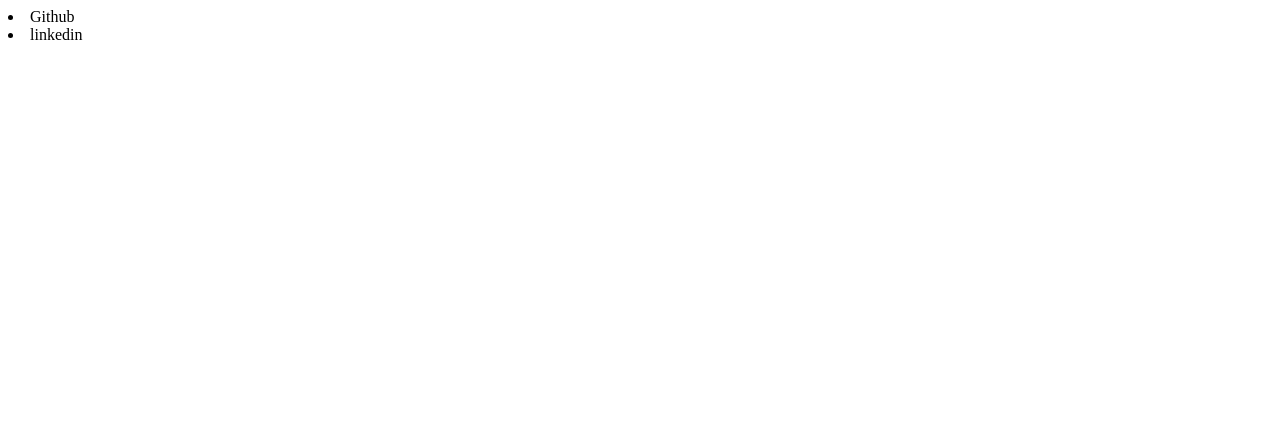
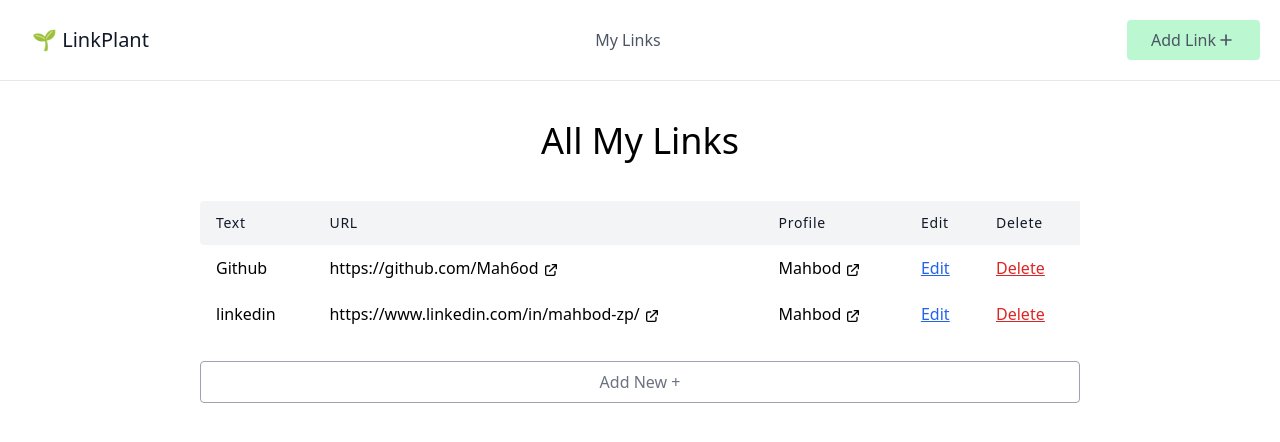
Before and after one commit to Mah6od/MyDjango-practice, a Django app: page / in a window 1280 px wide. Before the commit the part shown is almost empty. Shown: the top 442 px of the page. Run offline with Django 4.2, Linux system fonts and the light colour scheme; data comes from the database, SQL or seed files in the repository; some libraries are stand-ins or nearby versions.

Commit message:
add files

```diff
--- a/5/link_plant/templates/link_plant/link_list.html
+++ b/5/link_plant/templates/link_plant/link_list.html
@@ -1,7 +1,48 @@
-<u1>
+{% extends 'link_plant/_base.html' %}
 
-    {% for link in object_list %}
-        <li> {{ link.text }} </li>
-    {% endfor %}
-
-</u1>
+{% block content %}
+<h1 class="text-4xl text-center mb-10">All My Links</h1>
+<div class="w-full mx-auto overflow-auto">
+    <table class="table-auto w-full text-left whitespace-no-wrap">
+        <thead>
+            <tr>
+                <th class="px-4 py-3 title-font tracking-wider font-medium text-gray-900 text-sm bg-gray-100 rounded-tl rounded-bl">Text</th>
+                <th class="px-4 py-3 title-font tracking-wider font-medium text-gray-900 text-sm bg-gray-100">URL</th>
+                <th class="px-4 py-3 title-font tracking-wider font-medium text-gray-900 text-sm bg-gray-100">Profile</th>
+                <th class="px-4 py-3 title-font tracking-wider font-medium text-gray-900 text-sm bg-gray-100">Edit</th>
+                <th class="px-4 py-3 title-font tracking-wider font-medium text-gray-900 text-sm bg-gray-100">Delete</th>
+            </tr>
+        </thead>
+        <tbody>
+            {% for link in object_list %}
+            <tr>
+                <td class="px-4 py-3">{{link.text}}</td>
+                <td class="px-4 py-3">
+                    <a href="{{link.url}}" target="_blank">
+                        {{link.url}}
+                        <svg xmlns="http://www.w3.org/2000/svg" class="h-4 w-4 inline" fill="none" viewBox="0 0 24 24" stroke="currentColor" stroke-width="2">
+                        <path stroke-linecap="round" stroke-linejoin="round" d="M10 6H6a2 2 0 00-2 2v10a2 2 0 002 2h10a2 2 0 002-2v-4M14 4h6m0 0v6m0-6L10 14" />
+                        </svg>
+                    </a>
+                </td>
+                <td class="px-4 py-3">
+                    <a href="{% url 'profile' link.profile.slug %}" target="_blank">
+                        {{link.profile.name}}
+                        <svg xmlns="http://www.w3.org/2000/svg" class="h-4 w-4 inline" fill="none" viewBox="0 0 24 24" stroke="currentColor" stroke-width="2">
+                        <path stroke-linecap="round" stroke-linejoin="round" d="M10 6H6a2 2 0 00-2 2v10a2 2 0 002 2h10a2 2 0 002-2v-4M14 4h6m0 0v6m0-6L10 14" />
+                        </svg>
+                    </a>
+                </td>
+                <td class="px-4 py-3 underline text-blue-600"><a href="{% url 'link-update' link.id %}">Edit</a></td>
+                <td class="px-4 py-3 underline text-red-600"><a href="{% url 'link-delete' link.id %}">Delete</a></td>
+            </tr>
+        {% endfor %}
+      </tbody>
+    </table>
+    <a href="{% url 'link-create' %}">
+        <p class="mt-6 py-2 w-full border rounded border-gray-400 text-center text-gray-500 hover:cursor-pointer hover:bg-gray-100 hover:border-gray-500">
+            Add New +
+        </p>
+    </a>
+  </div>
+{% endblock content %}
```
